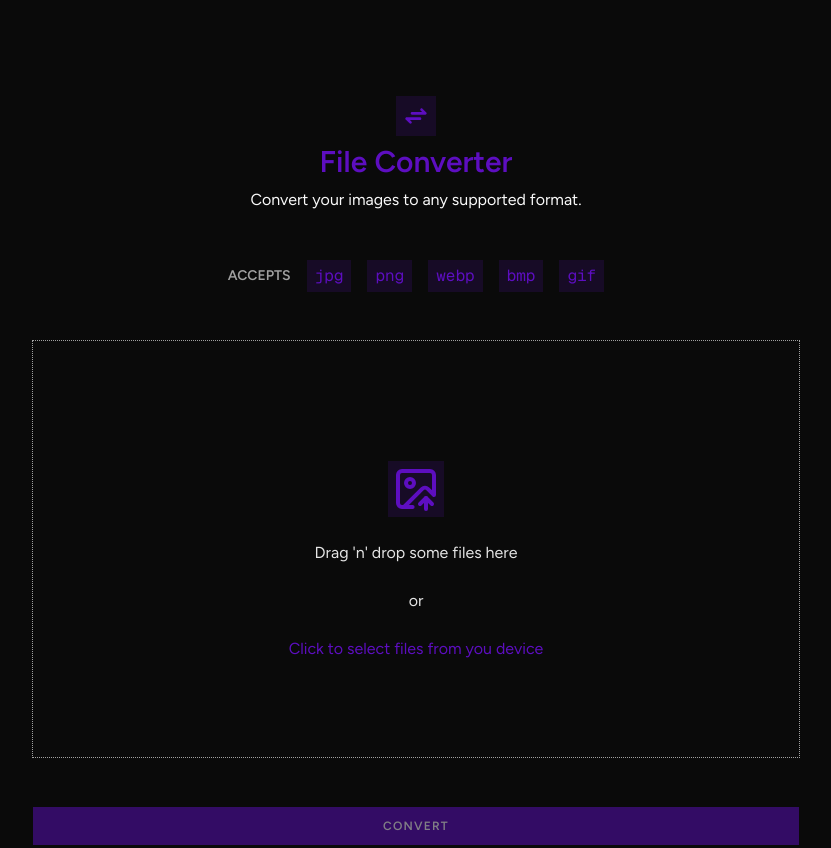
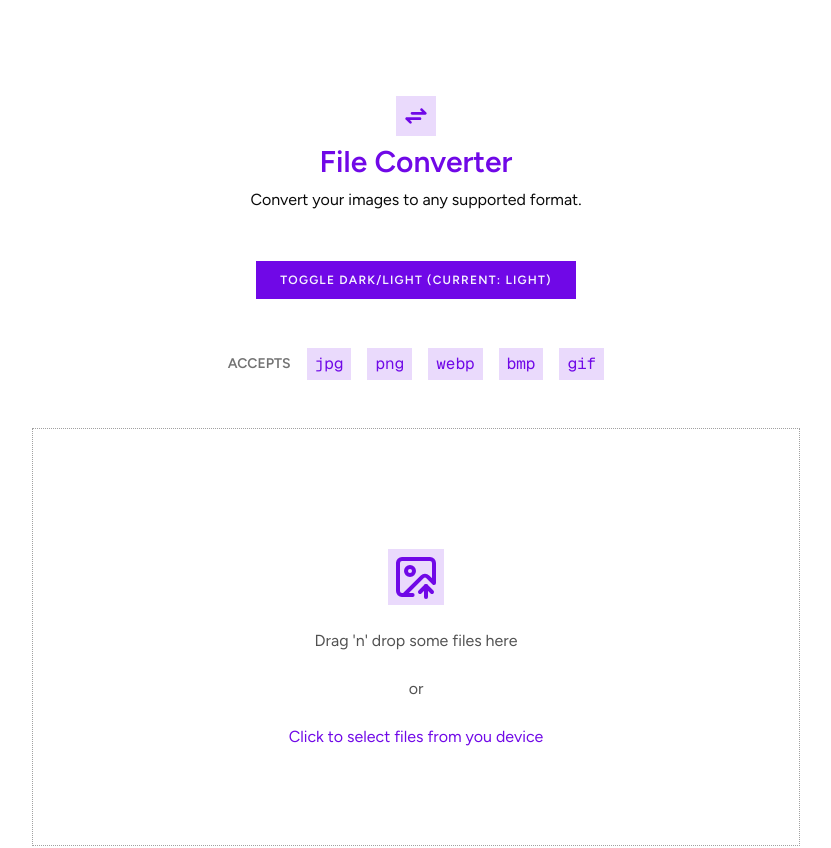
Before and after one commit to salman9802/image2image, a Next.js app: page /convert in a window 1280 px wide. Shown: the top 848 px of the page, without its empty margins (224-1055 px from the left). Built offline with nearby package versions, Linux system fonts and the light colour scheme.

Commit message:
feat: add theme context to root layout and a toggle button for theme in convert page

```diff
--- a/app/convert/page.tsx
+++ b/app/convert/page.tsx
@@ -4,6 +4,7 @@ import ConvertUploadItem from "@/components/convert/ConvertUploadItem";
 import { Button } from "@/components/ui/button";
 import { Collapsible, CollapsibleTrigger, CollapsibleContent } from "@/components/ui/collapsible";
 import { ConvertContextProvider, TConvertUploadItem, useConvert } from "@/contexts/convert";
+import { useTheme } from "@/contexts/theme";
 import { convert, getFormatConfigByMimeType } from "@/lib/convert";
 import { ACCEPTED_FORMAT_CONFIGS, DROPZONE_ACCEPTED_FILES, SUPPORTED_FORMAT_CONFIGS, TFormatConfig } from "@/lib/formats";
 import { cn, downloadBlob, fileIcon } from "@/lib/utils";
@@ -16,6 +17,7 @@ import { FaFileUpload } from "react-icons/fa";
 import { FaDownload } from "react-icons/fa";
 
 export default function Page() {
+  const { theme, setTheme } = useTheme();
 
   const context = useConvert();
 
@@ -138,6 +140,8 @@ export default function Page() {
         <h1 className="font-semibold text-primary text-xl md:text-2xl lg:text-3xl">File Converter</h1>
         <p>Convert your images to any supported format.</p>
       </div>
+
+      <Button onClick={() => setTheme(prev => prev === "light" ? "dark" : "light")}>Toggle Dark/Light (current: {theme})</Button>
 
       {/* <div className="w-full flex flex-col gap-4"> */}
       {/*   <h2 className="font-semibold uppercase text-primary text-xl md:text-2xl">Accepted Files:</h2> */}
--- a/app/layout.tsx
+++ b/app/layout.tsx
@@ -2,6 +2,7 @@ import type { Metadata } from "next";
 import { Geist, Geist_Mono, Figtree, Lora } from "next/font/google";
 import "./globals.css";
 import { cn } from "@/lib/utils";
+import { ThemeContextProvider } from "@/contexts/theme";
 
 const loraHeading = Lora({ subsets: ['latin'], variable: '--font-heading' });
 
@@ -28,7 +29,11 @@ export default function RootLayout({ children }: LayoutProps<"/">) {
       lang="en"
       className={cn("h-full", "antialiased", geistSans.variable, geistMono.variable, "font-sans", figtree.variable, loraHeading.variable)}
     >
-      <body className="dark min-h-full flex flex-col">{children}</body>
+      <body className="min-h-full flex flex-col">
+        <ThemeContextProvider>
+          {children}
+        </ThemeContextProvider>
+      </body>
     </html>
   );
 }
--- /dev/null
+++ b/contexts/theme.tsx
@@ -0,0 +1,47 @@
+"use client";
+
+import React from "react";
+
+export type TTheme = "light" | "dark";
+
+export type TThemeContext = {
+  theme: TTheme;
+  // setTheme: (theme: TTheme) => any;
+  setTheme: React.Dispatch<React.SetStateAction<TTheme>>;
+}
+
+const ThemeContext = React.createContext<TThemeContext | null>(null);
+
+export function ThemeContextProvider({ children }: { children: React.ReactNode }) {
+  const [theme, setTheme] = React.useState<TTheme>("light");
+
+  React.useEffect(() => {
+    const systemTheme: TTheme = window.matchMedia("(prefers-color-scheme: dark)").matches ? "dark" : "light";
+    setTheme(systemTheme);
+  }, []);
+
+  React.useEffect(() => {
+    if (theme === "light")
+      document.documentElement.classList.remove("dark");
+    else
+      document.documentElement.classList.add("dark");
+  }, [theme]);
+
+  return (
+    <ThemeContext value={{ theme, setTheme }}>
+      {children}
+    </ThemeContext>
+  );
+}
+
+// function readSystemPreference(): TTheme {
+//   return window.matchMedia("(prefers-color-scheme: dark)").matches ? "dark" : "light";
+// }
+
+export function useTheme() {
+  const themeContext = React.useContext(ThemeContext);
+  if (themeContext == null) {
+    throw new Error("Error: useTheme() hook can only be used inside ThemeContextProvider.");
+  }
+  return themeContext;
+}
```
